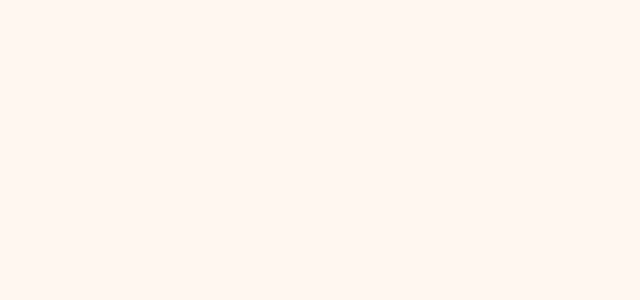
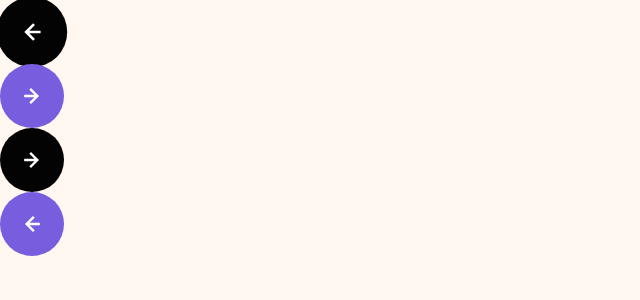
Before and after one commit to JlordS32/Design-Portfolio, a React (Vite) app: page / in a window 1280 px wide. Shown: the top 300 px of the page, without its empty margins (0-640 px from the left). Built offline with nearby package versions, Linux system fonts and the light colour scheme.

Commit message:
finished arrow btn

```diff
--- a/src/App.tsx
+++ b/src/App.tsx
@@ -1,9 +1,14 @@
-import Button from "./components/Button";
+import Arrow from "./components/Arrow";
 
 const App = () => {
    return (
       <main>
-
+         <div className="arrow-container">
+            <Arrow />
+            <Arrow direction="right" buttonType="secondary"/>
+            <Arrow direction="right" buttonType="primary"/>
+            <Arrow direction="left" buttonType="secondary"/>
+         </div>
       </main>
    );
 };
--- /dev/null
+++ b/src/components/Arrow.tsx
@@ -0,0 +1,24 @@
+import styles from "../styles/modules/arrow.module.scss";
+import { ArrowType } from "../types/modules/Buttons";
+
+const Arrow = ({
+   direction = "left",
+   buttonType = "primary",
+   onClick = () => {
+      alert("Button is clicked");
+   },
+}: ArrowType) => {
+   const imageSrc = "/arrow.svg";
+
+   return (
+      <div
+         className={`${styles.arrow} ${styles[buttonType]}`}
+         onClick={onClick}
+         data-direction={`${direction}`}
+      >
+         <img src={imageSrc} alt="allow left" />
+      </div>
+   );
+};
+
+export default Arrow;
--- a/src/styles/index.scss
+++ b/src/styles/index.scss
@@ -16,14 +16,13 @@
   --font-family: "Plus Jakarta Sans", serif;
   --font-size: 18px;
   --line-height: 28px;
+  --border-radius: 28px;
 
   /* button */
   --btn-1-idle: var(--black);
   --btn-1-hover: var(--tomato);
   --btn-2: var(--purple);
   --btn-2-hover: var(--light-orange);
-  --btn-font-size: 0.8125rem;
-  --standard-width: clamp(20.4375rem, 95%, 69.375rem);
 
   font-family: var(--font-family);
   font-size: var(--font-size);
--- /dev/null
+++ b/src/styles/modules/Arrow.module.scss
@@ -0,0 +1,31 @@
+@use "../scss/utility" as *;
+
+.arrow {
+   @include center;
+   width: 64px;
+   height: 64px;
+   text-align: center;
+   border-radius: 100%;
+   transition: all 0.3s ease;
+
+   &[data-direction="right"] {
+      transform: scaleX(-1);
+   }
+
+   &[data-direction="right"]:hover {
+      transform: scaleX(-1) scale(1.1);
+   }
+
+   &:hover {
+      cursor: pointer;
+      transform: scale(1.1);
+   }
+}
+
+.primary {
+   background-color: var(--black);
+}
+
+.secondary {
+   background-color: var(--purple);
+}
--- a/src/styles/modules/Button.module.scss
+++ b/src/styles/modules/Button.module.scss
@@ -1,31 +1,32 @@
+@use "../scss/utility" as *;
+
 .btn {
-   display: block;
-   align-content: center;
+   @include center;
+   @include text-center;
+   color: var(--white);
    width: 228px;
    height: 56px;
-   text-align: center;
-   color: var(--white);
-   border-radius: 28px;
+   border-radius: var(--border-radius);
    transition: all 0.3s ease;
-}
 
-.btn:hover {
-   cursor: pointer;
-   transform: scale(1.025);
+   &:hover {
+      cursor: pointer;
+      transform: scale(1.025);
+   }
 }
 
 .primary {
    background-color: var(--black);
-}
 
-.primary:hover {
-   background-color: var(--purple);
+   &:hover {
+      background-color: var(--purple);
+   }
 }
 
 .secondary {
    background-color: var(--tomato);
+
+   &:hover {
+      background-color: var(--light-orange);
+   }
 }
-
-.secondary:hover {
-   background-color: var(--light-orange);
-}
--- /dev/null
+++ b/src/styles/scss/_utility.scss
@@ -0,0 +1,9 @@
+@mixin center {
+   display: flex;
+   justify-content: center;
+   align-items: center;
+}
+
+@mixin text-center {
+   text-align: center;
+}
--- /dev/null
+++ b/src/types/modules/Buttons.ts
@@ -0,0 +1,11 @@
+export type ButtonType = {
+   buttonType?: "primary" | "secondary";
+   onClick?: () => void;
+   text?: string;
+};
+
+export type ArrowType = {
+   buttonType?: "primary" | "secondary";
+   direction?: "left" | "right";
+   onClick?: () => void;
+};
```
Also changed, not shown: src/components/Button.tsx (+1 -6 lines), public/arrow.svg (added).
